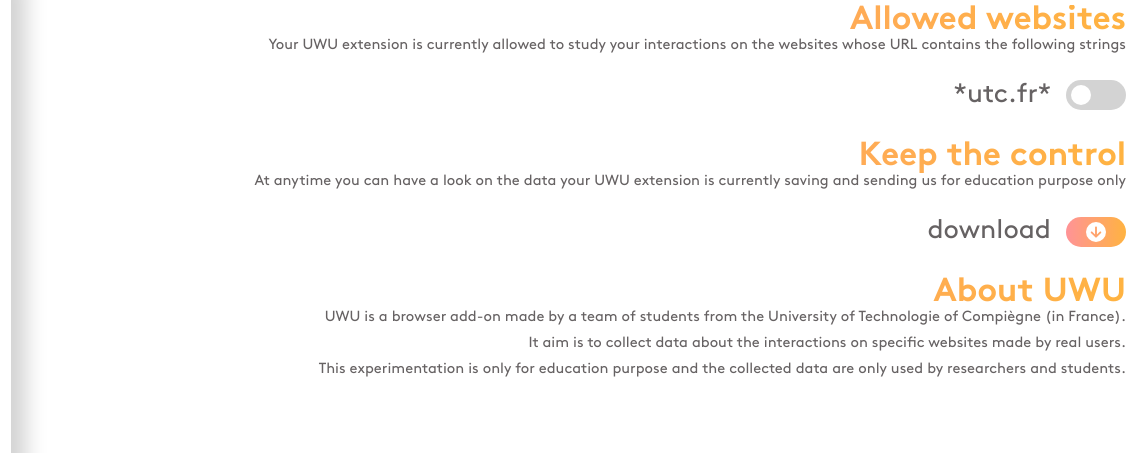
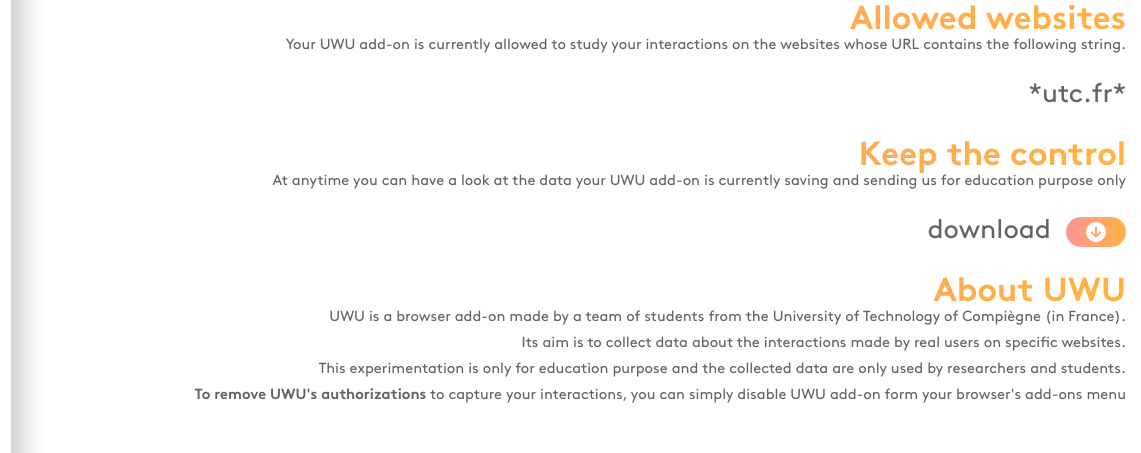
Before and after one commit to LeoMullier/usual-web-usage, a browser extension: page Index.html in a window 1280 px wide. Shown: the top 453 px of the page, 139-1280 px from the left. Drawn offline with Linux system fonts and the light colour scheme.

Commit message:
Simple fixes

```diff
--- a/Css/Style.css
+++ b/Css/Style.css
@@ -110,6 +110,7 @@
     align-items: center;
     gap: 15px;
     height: 30px;
+    cursor: pointer;
 }
 
 .SiteText
@@ -121,6 +122,7 @@
     height: 100%;
     line-height: 28px;
     width: calc(100% - 75px);
+    cursor: pointer;
 }
 
 .toggle-checkbox {
@@ -134,6 +136,7 @@
     height: 30px;
     background: lightgrey;
     border-radius: 15px;
+    cursor: pointer;
 
 }
 
@@ -167,10 +170,12 @@
     border: none;
     color: white;
     padding: 5px;
+    cursor: pointer;
 }
 
 .ButtonIcon
 {
     height: 20px;
     width: 20px;
+    cursor: pointer;
 }
--- a/Index.html
+++ b/Index.html
@@ -27,24 +27,24 @@
                     Allowed websites
                 </p>
                 <p class="Text">
-                    Your UWU extension is currently allowed to study your interactions on the websites whose URL contains the following strings
+                    Your UWU add-on is currently allowed to study your interactions on the websites whose URL contains the following string.
                 </p>
 
                 <div class="Site">
-                    <label class="SiteText" for="utc.fr">
+                    <label class="SiteText" style="width:100%; cursor: default;" for="utc.fr">
                         *utc.fr*
                     </label>
-                    <label>
+                    <!-- <label>
                         <input class="toggle-checkbox" type="checkbox" id="utc.fr"/>
                         <span class="toggle-switch"></span>
-                    </label>
+                    </label> -->
                 </div>
 
                 <p class="Subtitle" style="margin-top: 30px;">
                     Keep the control
                 </p>
                 <p class="Text">
-                    At anytime you can have a look on the data your UWU extension is currently saving and sending us for education purpose only
+                    At anytime you can have a look at the data your UWU add-on is currently saving and sending us for education purpose only
                 </p>
 
                 <div class="Site">
@@ -62,11 +62,14 @@
                     About UWU
                 </p>
                 <p class="Text">
-                    UWU is a browser add-on made by a team of students from the University of Technologie of Compiègne (in France).
+                    UWU is a browser add-on made by a team of students from the University of Technology of Compiègne (in France).
                     <br>
-                    <br>It aim is to collect data about the interactions on specific websites made by real users.
+                    <br>Its aim is to collect data about the interactions made by real users on specific websites.
                     <br>
                     <br>This experimentation is only for education purpose and the collected data are only used by researchers and students.
+                    <br>
+                    <br><span style="font-family: Bold;">To remove UWU's authorizations</span> to capture your interactions, you can simply disable UWU add-on form your browser's add-ons menu
+
                 </p>
             </div>
         </div>
```
Also changed, not shown: Js/BackgroundScript.js (+6 -6 lines).
